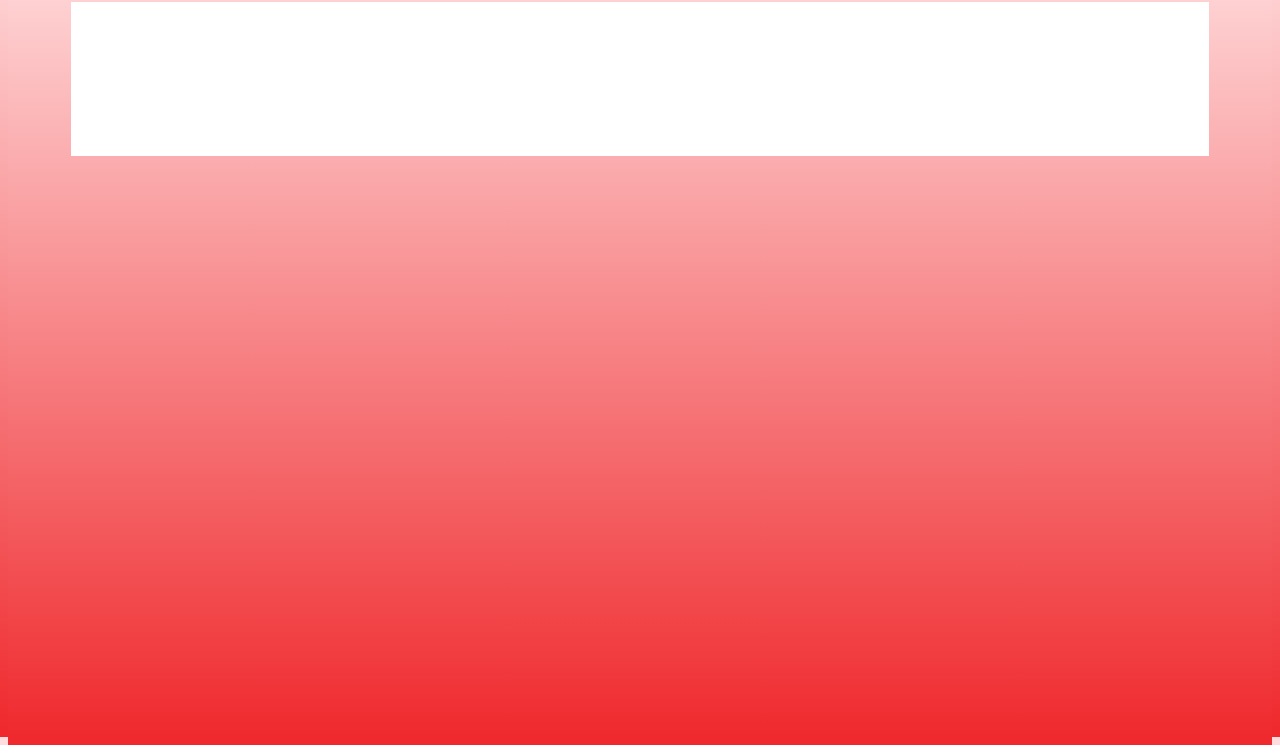
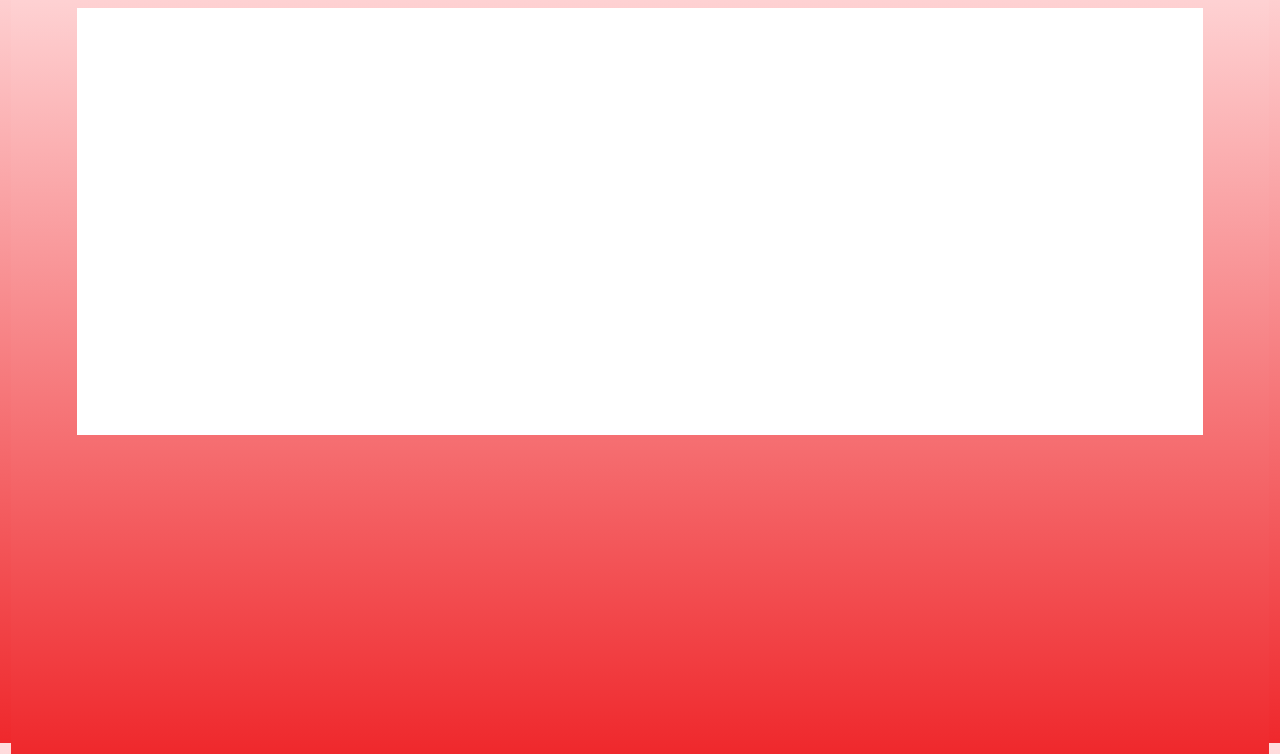
Before and after one commit to HardFirmSoft/ABS-Animation-Builder-Service, a plain HTML site: page index.html in a window 1280 px wide. Shown: the part 63-817 px from the top of the page. Drawn offline with Linux system fonts and the light colour scheme.

Commit message:
refined css #2

```diff
--- a/css/main.css
+++ b/css/main.css
@@ -9,6 +9,7 @@ html, body {
     background: -webkit-linear-gradient(top,  #ffddde 0%,#ef282c 100%); /* Chrome10-25,Safari5.1-6 */
     background: linear-gradient(to bottom,  #ffddde 0%,#ef282c 100%); /* W3C, IE10+, FF16+, Chrome26+, Opera12+, Safari7+ */
     filter: progid:DXImageTransform.Microsoft.gradient( startColorstr='#ffddde', endColorstr='#ef282c',GradientType=0 ); /* IE6-9 */
+    padding: 3px;
 }
 .header{
     font-size: 2em;
@@ -20,3 +21,6 @@ html, body {
     width: 90%;
     margin: 0 auto;
 }
+#content-pane{
+    width: 75% !important;
+}
```
